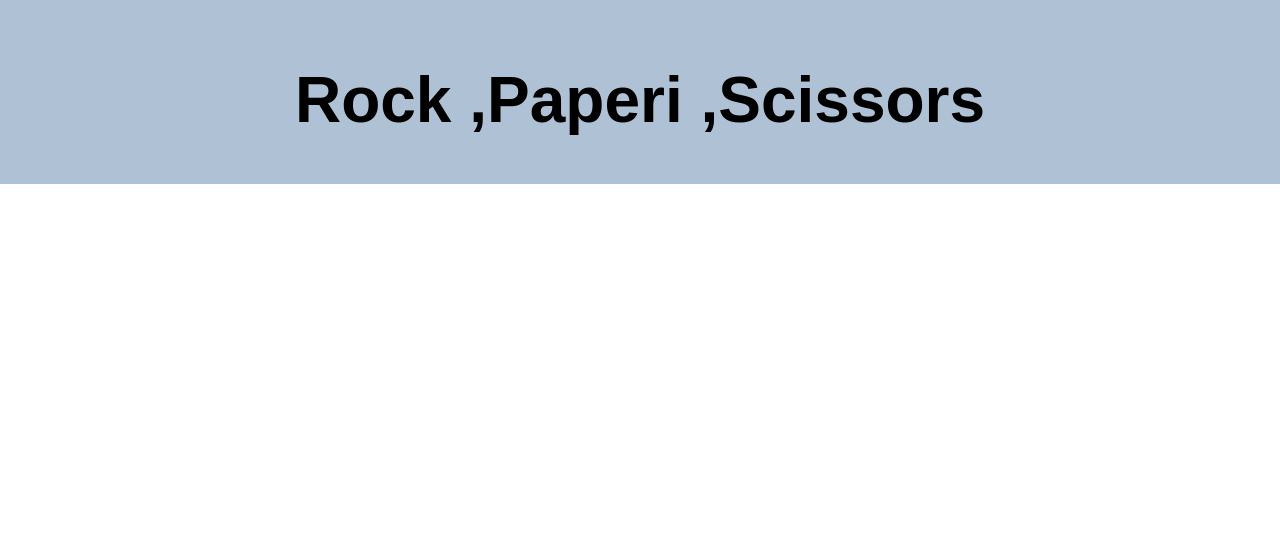
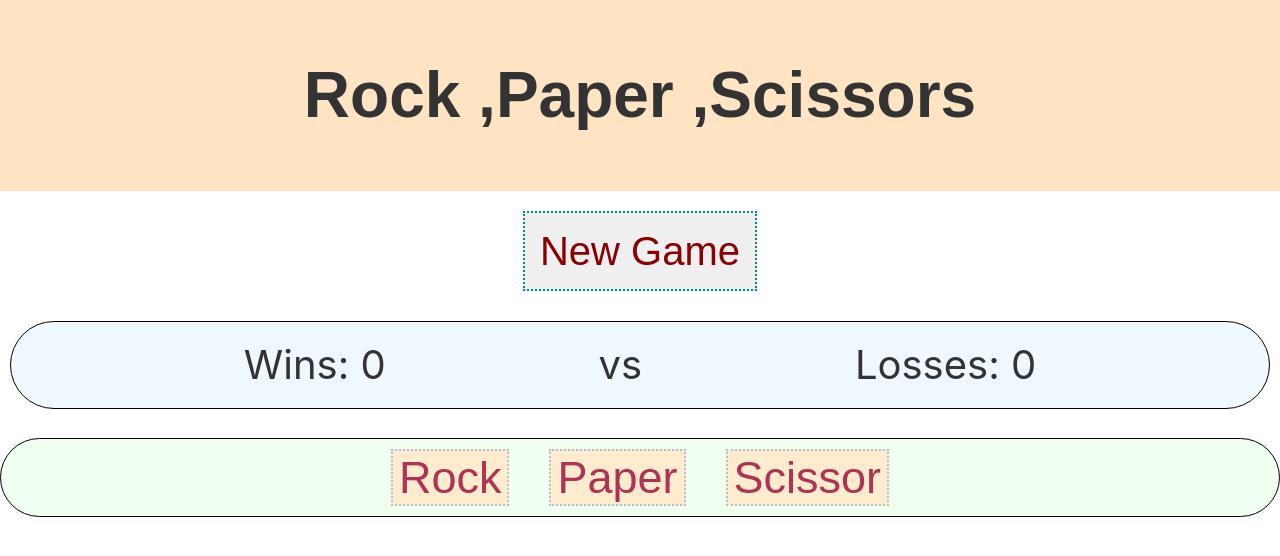
Before and after one commit to cetindev/RockPaperScissors, a plain HTML site: page index.html in a window 1280 px wide. Drawn offline with Linux system fonts and the light colour scheme.

Commit message:
added rock paper scissors

```diff
--- a/index.html
+++ b/index.html
@@ -11,9 +11,25 @@
 </head>
 
 <body>
-<header class="header">
-  <b>Rock ,Paperi ,Scissors</b>
-</header>
+  <div id="start">
+    <header class="header">
+      <h1><b>Rock ,Paper ,Scissors</b></h1>
+    </header>
+    <button class="ngame">New Game</button>
+  </div>
+<div class="score">
+  <div class="distance">Wins: <span id="pScore">0</span></div>
+  <div class="distance">vs</div>
+  <div class="distance">Losses: <span id="cScore">0</span></div>
+</div><br>
+<div id="choices">
+  <button class="choice" id="rock" >Rock</button>
+  <button class="choice" id="paper" >Paper</button>
+  <button class="choice" id="scissors" >Scissor</button>
+</div>
+<div id="chosen"></div>
+
+
 </body>
 
 </html>
--- a/styles/main.css
+++ b/styles/main.css
@@ -1,10 +1,58 @@
+body {
+  font-family: -apple-system, BlinkMacSystemFont, "Segoe UI", "Roboto", "Helvetica Neue", Arial, sans-serif;
+  font-size: 1rem;
+  text-align: center;
+  color: #333;
+  margin: 0;
+}
 .header {
-  height: 15vh;
-  padding-top: 1em;
+  /* height: 10vh; */
+  padding: 0.5em 0px;
   font-family: 'Montserrat', sans-serif;
-  background-color: #AFC2D5;
+  background-color: bisque;
   display: flex;
   position: flex;
   justify-content: center;
-  font-size: 4em;
+  font-size: 2em;
 }
+.ngame {
+  border: 2px dotted darkcyan;
+  font-size: 40px;
+  padding: 15px;
+  margin: 20px;
+  color: darkred;
+  /* border-radius: 25px; */
+}
+.ngame:hover {
+  transform: scale(1.3);
+  animation-name: completerotate;
+  animation-duration: 1.7s;
+  animation-iteration-count: infinite;
+}
+.score {
+  display: flex;
+  justify-content: space-evenly;
+  background-color: aliceblue;
+  margin: 10px;
+  padding: 20px;
+  font-size: 40px;
+  border-radius: 100px;
+  border: 1px solid black;
+
+}
+#choices {
+ display: flex;
+ justify-content: center;
+ padding: 10px;
+ border-radius: 100px;
+border: 1px solid black;
+background-color: honeydew;
+}
+#choices button {
+  margin: 0px 20px;
+  font-size: 45px;
+  color: #AF3454;
+  background-color: blanchedalmond;
+  /* border-radius: 25px; */
+  border: 2px dotted #AFC2D5;
+}
```
